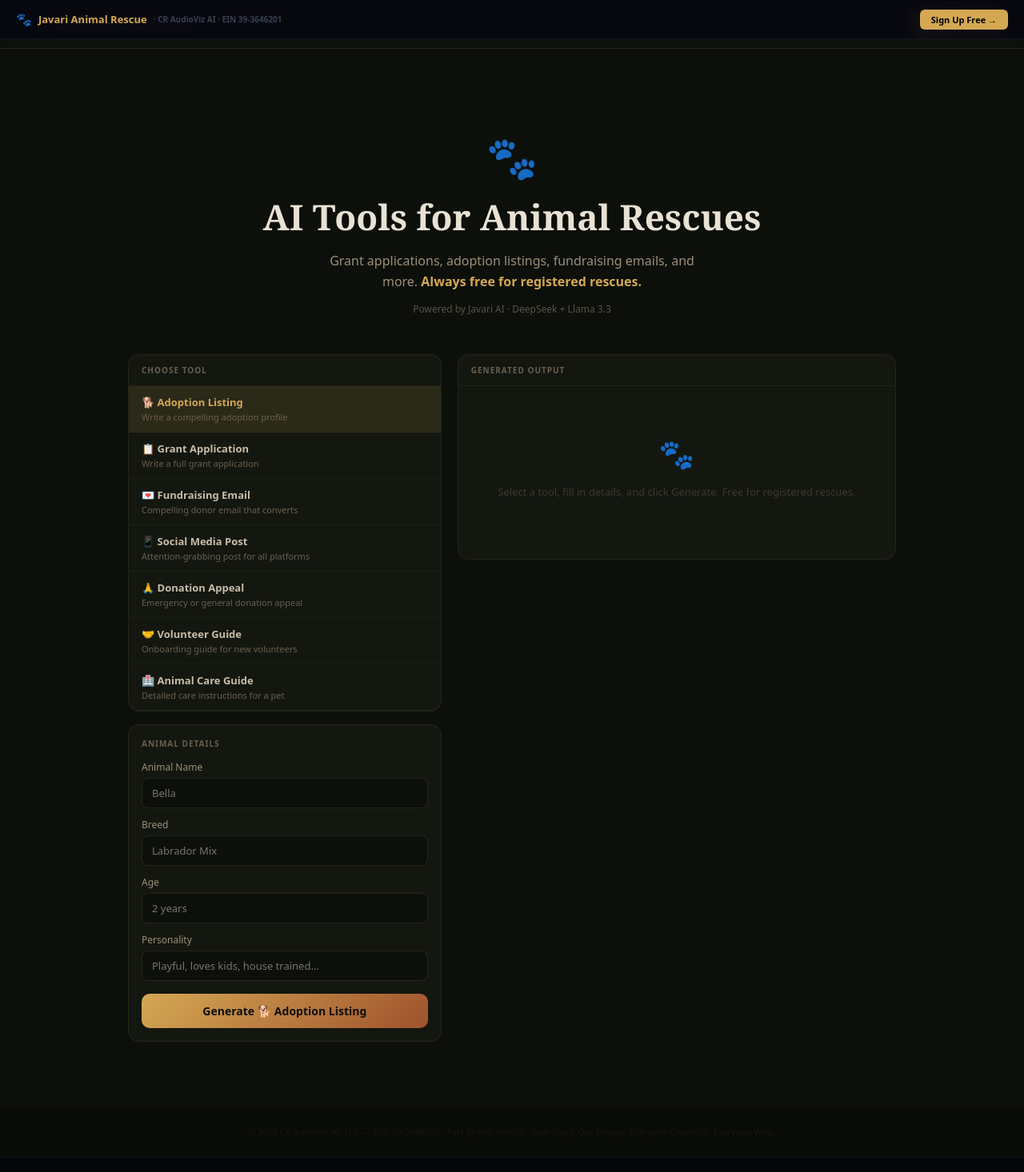
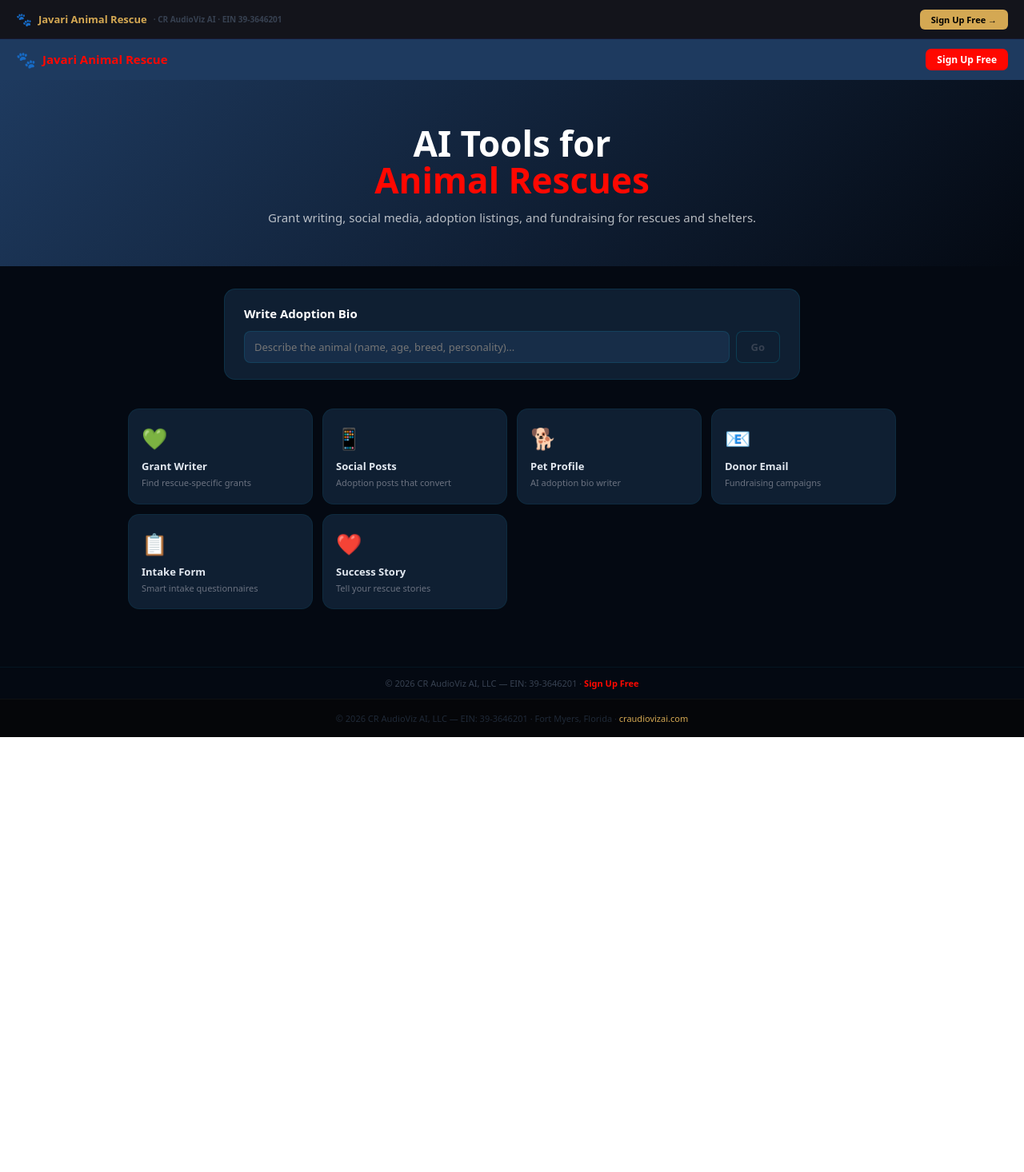
Before and after one commit to CR-AudioViz-AI/javari-animal-rescue, a Next.js app: page / in a window 1280 px wide. Shown: the top 1466 px of the page at 80% size. After the commit the page ends 922 px from the top, so only its background shows below. Built offline with nearby package versions, Linux system fonts and the light colour scheme.

Commit message:
feat: AI-powered homepage — CR AudioViz AI EIN 39-3646201

```diff
--- a/app/page.tsx
+++ b/app/page.tsx
@@ -1,112 +1,80 @@
-'use client'
-import { useState, useRef } from 'react'
-import { getActions, getFields } from '@/lib/tool-data'
+"use client";
+// app/page.tsx — Javari Animal Rescue
+// CR AudioViz AI · EIN 39-3646201 · May 2026
+import { useState } from "react";
 
-export default function AnimalRescuePage() {
-  const actions = getActions()
-  const [actionId, setActionId] = useState(actions[0].id)
-  const [values, setValues] = useState({})
-  const [output, setOutput] = useState('')
-  const [loading, setLoading] = useState(false)
-  const [error, setError] = useState('')
-  const [copied, setCopied] = useState(false)
+const TOOLS = [{"icon": "\ud83d\udc9a", "label": "Grant Writer", "desc": "Find rescue-specific grants", "href": "https://craudiovizai.com/grants"}, {"icon": "\ud83d\udcf1", "label": "Social Posts", "desc": "Adoption posts that convert", "href": "/social"}, {"icon": "\ud83d\udc15", "label": "Pet Profile", "desc": "AI adoption bio writer", "href": "/profiles"}, {"icon": "\ud83d\udce7", "label": "Donor Email", "desc": "Fundraising campaigns", "href": "/email"}, {"icon": "\ud83d\udccb", "label": "Intake Form", "desc": "Smart intake questionnaires", "href": "/intake"}, {"icon": "\u2764\ufe0f", "label": "Success Story", "desc": "Tell your rescue stories", "href": "/stories"}];
 
-  function setV(id, val) { setValues(p => ({ ...p, [id]: val })) }
+export default function HomePage() {
+  const [input, setInput] = useState("");
+  const [output, setOutput] = useState("");
+  const [loading, setLoading] = useState(false);
 
   async function generate() {
-    const action = actions.find(a => a.id === actionId)
-    if (!action) return
-    setLoading(true); setError(''); setOutput('')
+    if (!input.trim()) return;
+    setLoading(true); setOutput("");
     try {
-      const res = await fetch('/api/generate', {
-        method: 'POST',
-        headers: { 'Content-Type': 'application/json' },
-        body: JSON.stringify({ action: actionId, input: action.buildPrompt(values) }),
-      })
-      const data = await res.json()
-      if (!res.ok || data.error) throw new Error(data.error || 'Generation failed')
-      setOutput(data.result || '')
-    } catch (e) { setError(e.message || 'Something went wrong') }
-    setLoading(false)
+      const res = await fetch("/api/chat", {
+        method: "POST",
+        headers: { "Content-Type": "application/json" },
+        body: JSON.stringify({
+          messages: [{ role: "user", content: input }],
+          stream: false,
+          systemOverride: "You are an expert at writing compelling pet adoption bios that get animals adopted. Write emotionally engaging, specific bios that highlight personality and match pets to families.",
+        }),
+      });
+      const data = await res.json();
+      setOutput(data?.choices?.[0]?.message?.content || data?.content || "Error.");
+    } catch { setOutput("Connection error."); }
+    setLoading(false);
   }
 
-  const action = actions.find(a => a.id === actionId)
-  const fields = getFields(actionId)
-
   return (
-    <div style={{ background: '#0c0f0a', minHeight: '100vh', color: '#e8e2d4', fontFamily: 'Georgia, serif' }}>
-      <nav style={{ position: 'fixed', top: 0, left: 0, right: 0, zIndex: 100, background: 'rgba(12,15,10,0.97)', backdropFilter: 'blur(12px)', borderBottom: '1px solid rgba(180,160,120,0.15)', height: 60, display: 'flex', alignItems: 'center', justifyContent: 'space-between', padding: '0 28px' }}>
-        <a href="https://craudiovizai.com" style={{ display: 'flex', alignItems: 'center', gap: 10, textDecoration: 'none' }}>
-          <span style={{ fontSize: 22 }}>🐾</span>
-          <span style={{ fontWeight: 700, fontSize: 17, color: '#d4a853', letterSpacing: '-0.02em' }}>Javari Animal Rescue</span>
-        </a>
-        <a href="https://craudiovizai.com/auth/signup" style={{ background: 'linear-gradient(135deg,#d4a853,#a0522d)', color: '#0c0f0a', borderRadius: 8, padding: '8px 18px', fontSize: 13, fontWeight: 700, textDecoration: 'none' }}>Free Access</a>
+    <div style={{ minHeight:"100vh", background:"#040912", color:"#e2e8f0", fontFamily:"system-ui" }}>
+      <nav style={{ background:"#1E3A5F", padding:"0 20px", height:52, display:"flex", alignItems:"center", justifyContent:"space-between", position:"sticky", top:0, zIndex:100 }}>
+        <div style={{ display:"flex", alignItems:"center", gap:8 }}>
+          <span style={{ fontSize:20 }}>🐾</span>
+          <span style={{ fontWeight:800, color:"#FF0800", fontSize:15 }}>Javari Animal Rescue</span>
+        </div>
+        <a href="https://craudiovizai.com/auth/signup" style={{ background:"#FF0800", color:"#fff", borderRadius:7, padding:"5px 14px", fontSize:12, fontWeight:700, textDecoration:"none" }}>Sign Up Free</a>
       </nav>
-      <div style={{ height: 60 }} />
-      <section style={{ textAlign: 'center', padding: '52px 24px 36px', maxWidth: 700, margin: '0 auto' }}>
-        <div style={{ fontSize: 52, marginBottom: 10 }}>🐾</div>
-        <h1 style={{ fontSize: 'clamp(26px,4vw,44px)', fontWeight: 700, margin: '0 0 12px', color: '#e8e2d4' }}>AI Tools for Animal Rescues</h1>
-        <p style={{ fontSize: 16, color: '#9c8f78', maxWidth: 500, margin: '0 auto 6px', lineHeight: 1.65, fontFamily: 'system-ui' }}>Grant applications, adoption listings, fundraising emails, and more. <strong style={{ color: '#d4a853' }}>Always free for registered rescues.</strong></p>
-        <p style={{ color: '#5a5248', fontSize: 12, fontFamily: 'system-ui' }}>Powered by Javari AI · DeepSeek + Llama 3.3</p>
-      </section>
-      <section style={{ maxWidth: 960, margin: '0 auto', padding: '0 20px 80px', display: 'grid', gridTemplateColumns: 'minmax(0,1fr) minmax(0,1.4fr)', gap: 20 }}>
-        <div>
-          <div style={{ background: '#131710', border: '1px solid rgba(180,160,120,0.1)', borderRadius: 14, overflow: 'hidden', marginBottom: 16 }}>
-            <div style={{ padding: '12px 16px', borderBottom: '1px solid rgba(180,160,120,0.08)', fontSize: 10, fontWeight: 700, letterSpacing: '0.1em', color: '#6b5f4e', fontFamily: 'system-ui', textTransform: 'uppercase' }}>Choose Tool</div>
-            {actions.map(a => (
-              <button key={a.id} onClick={() => { setActionId(a.id); setValues({}); setOutput('') }}
-                style={{ width: '100%', textAlign: 'left', padding: '11px 16px', background: actionId === a.id ? 'rgba(212,168,83,0.12)' : 'transparent', borderLeft: actionId === a.id ? '3px solid #d4a853' : '3px solid transparent', border: 'none', cursor: 'pointer', borderBottom: '1px solid rgba(180,160,120,0.06)', display: 'block' }}>
-                <div style={{ fontWeight: 600, fontSize: 13, color: actionId === a.id ? '#d4a853' : '#c8bca8', fontFamily: 'system-ui' }}>{a.label}</div>
-                <div style={{ fontSize: 11, color: '#6b5f4e', marginTop: 2, fontFamily: 'system-ui' }}>{a.desc}</div>
-              </button>
-            ))}
-          </div>
-          <div style={{ background: '#131710', border: '1px solid rgba(180,160,120,0.1)', borderRadius: 14, padding: '16px' }}>
-            <div style={{ fontSize: 10, fontWeight: 700, letterSpacing: '0.1em', color: '#6b5f4e', fontFamily: 'system-ui', textTransform: 'uppercase', marginBottom: 14 }}>{fields.label || 'Details'}</div>
-            {(fields.fields || []).map(f => (
-              <div key={f.id} style={{ marginBottom: 12 }}>
-                <label style={{ display: 'block', fontSize: 12, color: '#9c8f78', marginBottom: 5, fontFamily: 'system-ui', fontWeight: 500 }}>{f.label}</label>
-                {f.type === 'textarea' ? (
-                  <textarea value={values[f.id] || ''} onChange={e => setV(f.id, e.target.value)} placeholder={f.placeholder} rows={3}
-                    style={{ width: '100%', background: '#0c0f0a', border: '1px solid rgba(180,160,120,0.15)', borderRadius: 8, padding: '9px 12px', color: '#e8e2d4', fontSize: 13, fontFamily: 'system-ui', resize: 'vertical', boxSizing: 'border-box', outline: 'none' }} />
-                ) : (
-                  <input value={values[f.id] || ''} onChange={e => setV(f.id, e.target.value)} placeholder={f.placeholder}
-                    style={{ width: '100%', background: '#0c0f0a', border: '1px solid rgba(180,160,120,0.15)', borderRadius: 8, padding: '9px 12px', color: '#e8e2d4', fontSize: 13, fontFamily: 'system-ui', boxSizing: 'border-box', outline: 'none' }} />
-                )}
-              </div>
-            ))}
-            <button onClick={generate} disabled={loading}
-              style={{ width: '100%', background: loading ? '#3a3020' : 'linear-gradient(135deg,#d4a853,#a0522d)', color: loading ? '#6b5f4e' : '#0c0f0a', border: 'none', borderRadius: 10, padding: '12px', fontSize: 14, fontWeight: 700, cursor: loading ? 'not-allowed' : 'pointer', fontFamily: 'system-ui', marginTop: 4 }}>
-              {loading ? 'Generating...' : 'Generate ' + (action ? action.label : '')}
-            </button>
-            {error && <p style={{ color: '#ef4444', fontSize: 12, marginTop: 8, fontFamily: 'system-ui' }}>⚠ {error}</p>}
-          </div>
-        </div>
-        <div style={{ background: '#131710', border: '1px solid rgba(180,160,120,0.1)', borderRadius: 14, overflow: 'hidden', position: 'sticky', top: 80, alignSelf: 'start' }}>
-          <div style={{ padding: '12px 16px', borderBottom: '1px solid rgba(180,160,120,0.08)', display: 'flex', alignItems: 'center', justifyContent: 'space-between' }}>
-            <span style={{ fontSize: 10, fontWeight: 700, letterSpacing: '0.1em', color: '#6b5f4e', fontFamily: 'system-ui', textTransform: 'uppercase' }}>Generated Output</span>
-            {output && (
-              <button onClick={() => { navigator.clipboard.writeText(output); setCopied(true); setTimeout(() => setCopied(false), 2000) }}
-                style={{ background: copied ? 'rgba(212,168,83,0.2)' : 'rgba(180,160,120,0.1)', border: '1px solid rgba(180,160,120,0.2)', color: copied ? '#d4a853' : '#9c8f78', borderRadius: 6, padding: '4px 10px', fontSize: 11, cursor: 'pointer', fontFamily: 'system-ui' }}>
-                {copied ? 'Copied!' : 'Copy'}
-              </button>
-            )}
-          </div>
-          {output ? (
-            <textarea value={output} readOnly style={{ width: '100%', background: 'transparent', border: 'none', padding: '18px', color: '#e8e2d4', fontSize: 14, lineHeight: 1.75, resize: 'vertical', minHeight: 460, boxSizing: 'border-box', outline: 'none', fontFamily: 'Georgia, serif' }} />
-          ) : (
-            <div style={{ padding: '60px 20px', textAlign: 'center' }}>
-              <div style={{ fontSize: 36, marginBottom: 12 }}>{loading ? '⏳' : '🐾'}</div>
-              <p style={{ color: '#3d3830', fontSize: 13, fontFamily: 'system-ui', lineHeight: 1.6 }}>
-                {loading ? 'Writing your content...' : 'Select a tool, fill in details, and click Generate.\nFree for registered rescues.'}
-              </p>
-            </div>
-          )}
+      <section style={{ background:"linear-gradient(135deg,#1E3A5F,#040912)", padding:"56px 24px 48px", textAlign:"center" }}>
+        <div style={{ maxWidth:640, margin:"0 auto" }}>
+          <h1 style={{ fontSize:"clamp(24px,4vw,44px)", fontWeight:900, color:"#fff", margin:"0 0 12px", lineHeight:1.05 }}>AI Tools for<br /><span style={{ color:"#FF0800" }}>Animal Rescues</span></h1>
+          <p style={{ color:"rgba(255,255,255,0.7)", fontSize:15, lineHeight:1.65, margin:0 }}>Grant writing, social media, adoption listings, and fundraising for rescues and shelters.</p>
         </div>
       </section>
-      <footer style={{ background: '#080b07', borderTop: '1px solid rgba(180,160,120,0.06)', padding: '24px', textAlign: 'center' }}>
-        <p style={{ color: '#1a1510', fontSize: 11, fontFamily: 'system-ui', margin: 0 }}>© 2026 CR AudioViz AI, LLC — EIN: 39-3646201 · Fort Myers, Florida · Your Story. Our Design. Everyone Connects. Everyone Wins.</p>
+      <section style={{ maxWidth:720, margin:"0 auto", padding:"28px 20px 0" }}>
+        <div style={{ background:"#0F1F32", border:"1px solid rgba(0,180,216,0.12)", borderRadius:14, padding:"20px 24px" }}>
+          <h2 style={{ margin:"0 0 12px", fontSize:15, fontWeight:700, color:"#fff" }}>Write Adoption Bio</h2>
+          <div style={{ display:"flex", gap:8 }}>
+            <input value={input} onChange={e=>setInput(e.target.value)} onKeyDown={e=>e.key==="Enter"&&generate()}
+              placeholder="Describe the animal (name, age, breed, personality)..."
+              style={{ flex:1, background:"#172D48", border:"1px solid rgba(0,180,216,0.15)", borderRadius:8, padding:"10px 12px", color:"#e2e8f0", fontSize:13, outline:"none", fontFamily:"system-ui" }} />
+            <button onClick={generate} disabled={loading||!input.trim()}
+              style={{ background:loading||!input.trim()?"#0F1F32":"#1E3A5F", color:loading||!input.trim()?"#374151":"#FF0800", border:"1px solid rgba(0,180,216,0.2)", borderRadius:8, padding:"10px 18px", fontSize:13, fontWeight:700, cursor:loading||!input.trim()?"not-allowed":"pointer", fontFamily:"system-ui" }}>
+              {loading?"...":"Go"}
+            </button>
+          </div>
+          {output && <div style={{ marginTop:14, padding:"12px 14px", background:"rgba(0,180,216,0.05)", border:"1px solid rgba(0,180,216,0.1)", borderRadius:8 }}>
+            <pre style={{ margin:0, fontSize:13, color:"#e2e8f0", lineHeight:1.65, whiteSpace:"pre-wrap", fontFamily:"system-ui", maxHeight:320, overflowY:"auto" }}>{output}</pre>
+          </div>}
+        </div>
+      </section>
+      <section style={{ maxWidth:960, margin:"0 auto", padding:"36px 20px 72px" }}>
+        <div style={{ display:"grid", gridTemplateColumns:"repeat(auto-fit,minmax(200px,1fr))", gap:12 }}>
+          {TOOLS.map((t:any) => (
+            <a key={t.href} href={t.href} style={{ background:"#0F1F32", border:"1px solid rgba(0,180,216,0.08)", borderRadius:14, padding:"18px 16px", textDecoration:"none", display:"block" }}>
+              <span style={{ fontSize:26, display:"block", marginBottom:8 }}>{t.icon}</span>
+              <div style={{ fontWeight:700, fontSize:13, color:"#e2e8f0", marginBottom:4 }}>{t.label}</div>
+              <div style={{ fontSize:11, color:"#6B7280", lineHeight:1.4 }}>{t.desc}</div>
+            </a>
+          ))}
+        </div>
+      </section>
+      <footer style={{ borderTop:"1px solid rgba(0,180,216,0.08)", padding:"12px 24px", textAlign:"center" }}>
+        <p style={{ color:"#374151", fontSize:11, margin:0 }}>© 2026 CR AudioViz AI, LLC — EIN: 39-3646201 · <a href="https://craudiovizai.com/auth/signup" style={{ color:"#FF0800", textDecoration:"none", fontWeight:600 }}>Sign Up Free</a></p>
       </footer>
     </div>
-  )
+  );
 }
```
